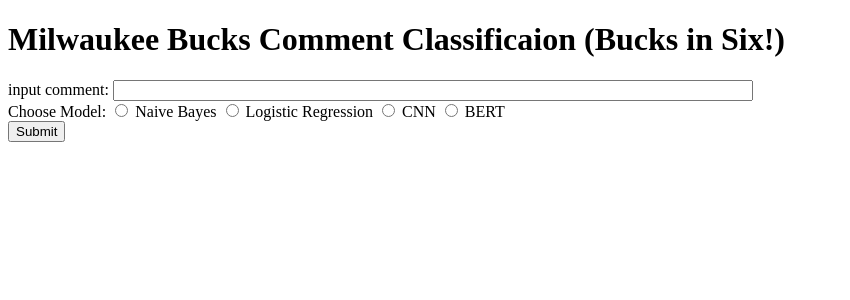
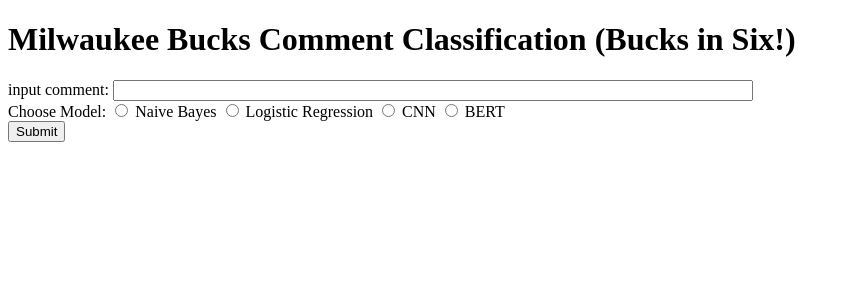
Before and after one commit to tulane-cmps6730/project-reddit, a Flask app: page / in a window 1280 px wide. Shown: the top 300 px of the page, without its empty margins (0-850 px from the left). Run offline with Flask 2, Linux system fonts and the light colour scheme; parts of the project's set-up code (start-up, migrations or seed data) failed here and were passed over.

Commit message:
Update myform.html

```diff
--- a/nlp/app/templates/myform.html
+++ b/nlp/app/templates/myform.html
@@ -8,7 +8,7 @@
     <title>Prediction Form</title>
 </head>
 <body>
-    <h1>Milwaukee Bucks Comment Classificaion (Bucks in Six!)</h1>
+    <h1>Milwaukee Bucks Comment Classification (Bucks in Six!)</h1>
     <form method="POST">
         {{ form.csrf_token }}
         <div>
```
